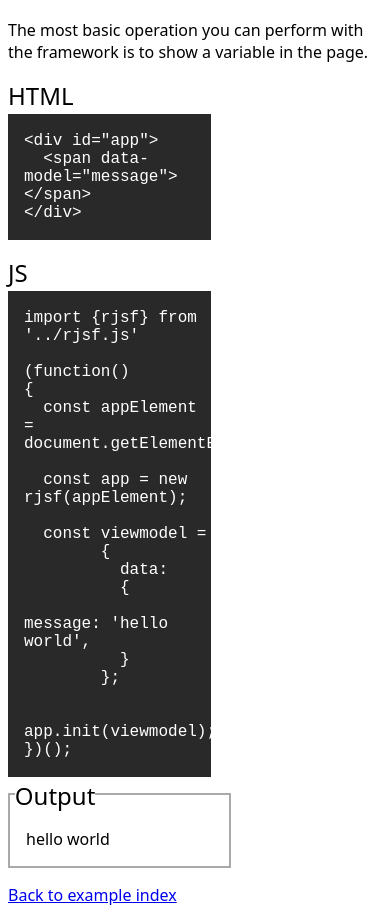
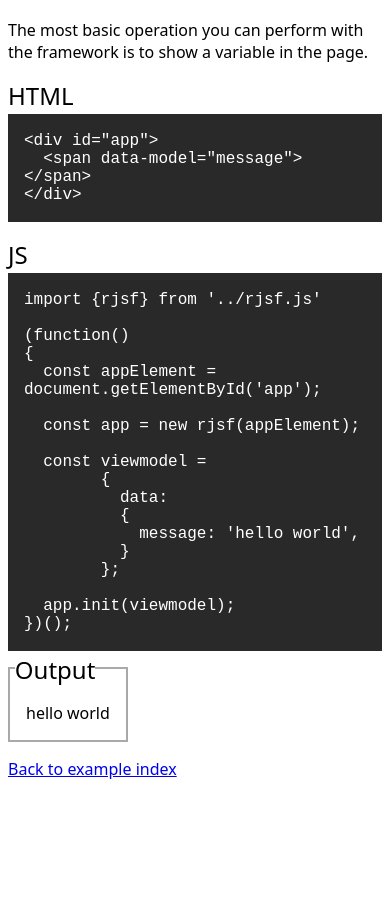
Before and after one commit to Mellen/rjsf, a plain HTML site: page examples/data-model.html in a window 390 px wide. Shown: the part 67-989 px from the top of the page. After the commit the page ends 863 px from the top, so only its background shows below. Drawn offline with Linux system fonts and the light colour scheme.

Commit message:
made it a more responsive style

```diff
--- a/examples/data-model.html
+++ b/examples/data-model.html
@@ -13,12 +13,15 @@
       The most basic operation you can perform with the framework is to show a variable in the page.
     </p>
 
+    <div class="container">
       <div class="example example-html">
 &lt;div id="app"&gt;
   &lt;span data-model="message"&gt;&lt;/span&gt;
 &lt;/div&gt;
       </div>
+    </div>
 
+    <div class="container">
       <div class="example example-js">
 import {rjsf} from '../rjsf.js'
 
@@ -39,12 +42,15 @@ import {rjsf} from '../rjsf.js'
   app.init(viewmodel);
 })();
       </div>
+    </div>
 
+    <div class="container">
       <div class="example-output">
         <div id="app">
           <span data-model="message"></span>
         </div>
       </div>
+    <div>
 
     <p>
       <a href="index.html">Back to example index</a>
--- a/examples/examples.css
+++ b/examples/examples.css
@@ -3,15 +3,21 @@ body
     font-family: sans;
 }
 
+.container
+{
+    width: 100%;
+}
+
 .example
 {
+    display:inline-block;
     white-space: pre-wrap;
     background-color: #292929;
     color: white;
     font-family: monospace, monospace;
     margin-bottom: 1rem;
-    padding-left: 1rem;
-    width:50%;
+    padding: 0 1rem;
+
 }
 
 .example::before
@@ -22,6 +28,7 @@ body
     font-family: sans;
     font-size: 1.5rem;
     padding-bottom: 2px;
+    margin-right: -1rem;
     margin-left: -1rem;
 }
 
@@ -40,7 +47,7 @@ body
     border: 2px solid darkgrey;
     padding: 1rem;
     padding-top: 0;
-    width:50%;
+    display:inline-block;
 }
 
 .example-output::before
```
Also changed, not shown: examples/onclick.html (+6 -0 lines), examples/rjsf-if.html (+6 -0 lines). Lines whose indentation alone changed are shown as unchanged.
